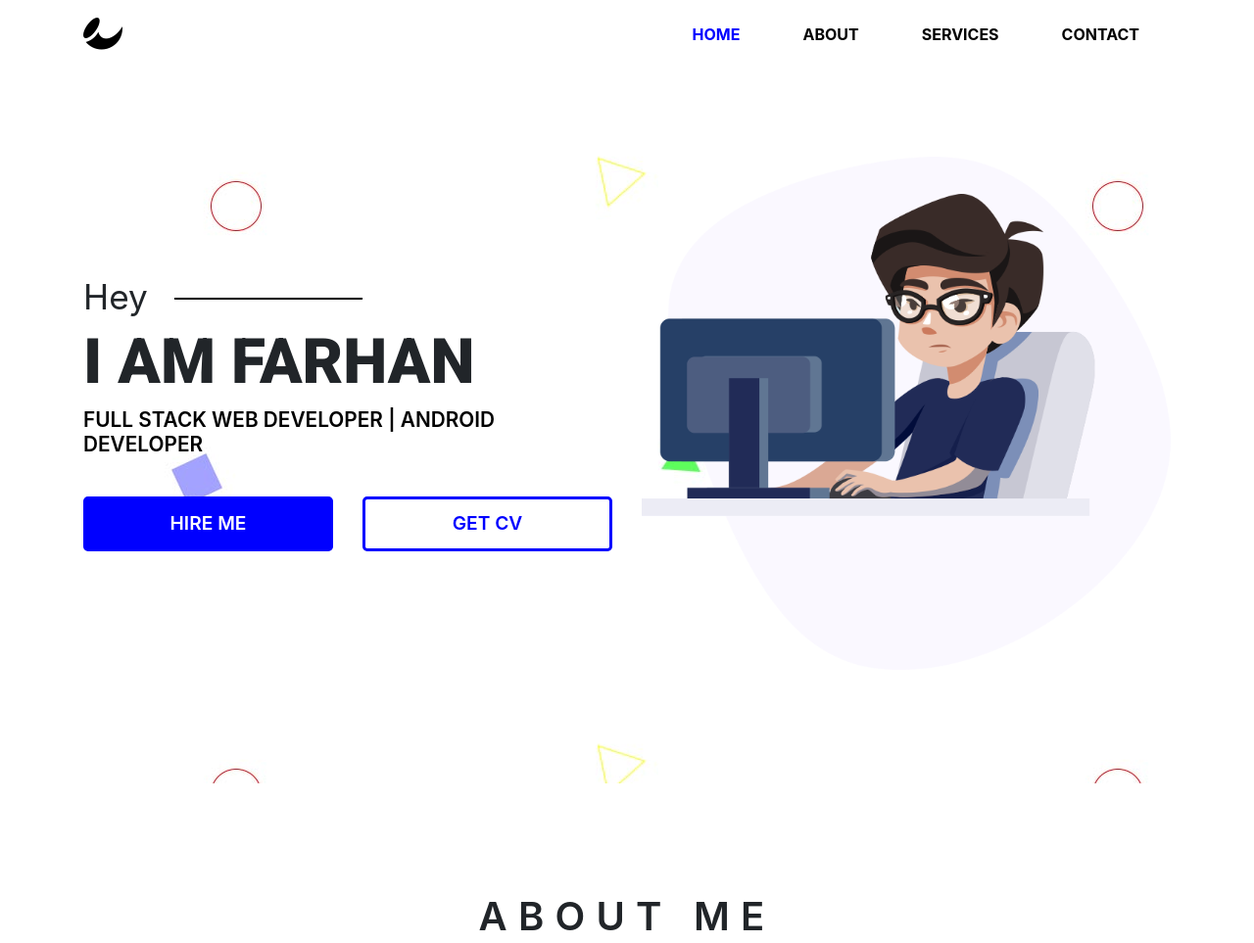
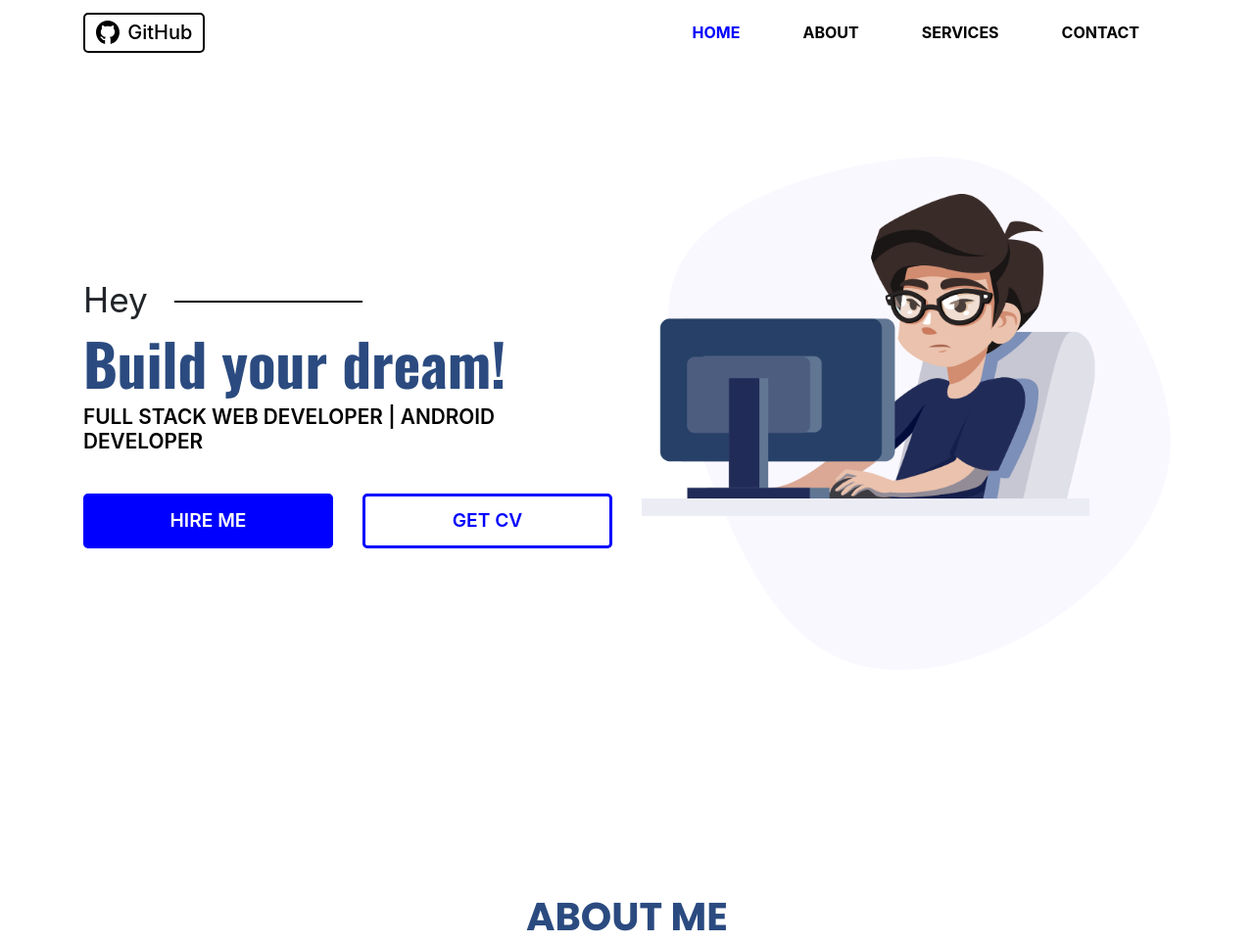
Before and after one commit to farhanxavio/Profile, a plain HTML site: page index.html in a window 1280 px wide. Shown: the top 963 px of the page at 98% size. Drawn offline with nearby package versions, Linux system fonts and the light colour scheme.

Commit message:
style and add github btn

```diff
--- a/css/style.css
+++ b/css/style.css
@@ -9,16 +9,22 @@ button:focus{
 .section-heading{
     text-align: center;
     text-transform: uppercase;
-    font-weight: 600;
-    letter-spacing: .7rem;
+    font-weight: 700;
+    font-family: 'Poppins', sans-serif;
+    color: #2b4b80;
 }
 
 /* ========== Header section starts ========== */
 /* Navbar starts */
-#header-section .navbar-brand{
-    font-weight: 700;
-    text-transform: uppercase;
+#header-section .git-btn{
+    border: 2px solid black;
+    padding: .4rem .7rem;
+    border-radius: 5px;
+    cursor: pointer;
     color: black;
+}
+#header-section .git-img{
+    width: 1.5rem;
 }
 #header-section .navbar .navbar-nav{
     margin-left: auto;
@@ -59,7 +65,6 @@ main #home-section{
     height: 100vh;
     padding: 0;
     margin: 0;
-    background: url(../assets/web.jpg);
     object-fit: cover;
     overflow: hidden;
 }
@@ -80,10 +85,10 @@ main #home-section .container .row .left-section h2::after{
     transform: translateY(-10px);
 }
 main #home-section .container .row .left-section h1{
-    text-transform: uppercase;
-    font-weight: 600;
-    font-size: 4rem;
-    font-family: 'Roboto', sans-serif;
+    font-weight: 700;
+    color: #2b4b80;
+    font-size: 3.7rem;
+    font-family: 'Oswald', sans-serif;
 }
 main #home-section .container .row .left-section h3{
     font-size: 1.3rem;
@@ -130,7 +135,6 @@ main #about-section{
 }
 main #about-section .container{
     background: url(../assets/subscribe-bg.png);
-    /* background: rgb(47, 44, 61); */
     overflow: hidden;
     padding-top: 2rem;
     box-shadow: 0 4px 8px 0 rgba(0, 0, 0, 0.2), 0 6px 20px 0 rgba(0, 0, 0, 0.19);
@@ -145,16 +149,13 @@ main #about-section .name{
     font-weight: 700;
     cursor: pointer;
     transition: all .2s;
-}
-main #about-section .name:hover{
-    text-shadow: 2px 2px 4px #000000;
+    font-family: 'Poppins', sans-serif;
 }
 main #about-section h3{
     font-weight: 500;
     transition: all .2s;
 }
 main #about-section .college:hover,main #about-section .email span:hover,main #about-section .mobile span:hover{
-    text-shadow: 2px 2px 4px #000000;
     cursor: pointer;
 }
 main #about-section h5{
@@ -247,6 +248,7 @@ main #services-section .row .card .card-title{
     font-family: 'Roboto', sans-serif;
     font-weight: 500;
     font-size: 1.2rem;
+    color: #2b4b80;
     text-align: center;
 }
 main #services-section .row .card .card-subtitle{
--- a/index.html
+++ b/index.html
@@ -13,6 +13,8 @@
 
     <!-- Google fonts -->
     <link href="https://fonts.googleapis.com/css2?family=Roboto:wght@400;500;900&display=swap" rel="stylesheet">
+    <link href="https://fonts.googleapis.com/css2?family=Poppins:wght@700&display=swap" rel="stylesheet">
+    <link href="https://fonts.googleapis.com/css2?family=Oswald:wght@700&display=swap" rel="stylesheet">
 
     <!-- Owl Carousel css -->
     <link rel="stylesheet" href="./css/owl.carousel.min.css">
@@ -33,7 +35,12 @@
         <!-- Navbar starts -->
         <nav id="main-navbar" class="navbar fixed-top navbar-expand-lg">
             <div class="container">
-                <a class="navbar-brand" href="#"><i class="fab fa-2x fa-affiliatetheme"></i></a>
+                <a class="navbar-brand" href="https://github.com/farhanxavio/Profile" target="_blank">
+                    <div class="git-btn d-flex align-items-center">
+                        <img src="./assets/icons/github.svg" alt="github" class="d-inline-block git-img">
+                        <h5 class="d-inline-block m-0 pl-2">GitHub</h5>
+                    </div>
+                </a>
                 <button class="navbar-toggler" type="button" data-toggle="collapse" data-target="#navbarNav" aria-controls="navbarNav" aria-expanded="false" aria-label="Toggle navigation">
                 <span class="navbar-toggler-icon d-flex align-items-center justify-content-center"><i class="fas fa-ellipsis-h"></i></span>
                 </button>
@@ -68,7 +75,7 @@
                     <div class="col-md-6 pt-5 pt-md-0 left-section d-flex align-items-center">
                         <div>
                             <h2>Hey</h2>
-                            <h1>I am Farhan</h1>
+                            <h1>Build your dream!</h1>
                             <h3>Full Stack Web Developer | Android Developer</h3>
                             <div class="row">
                                 <div class="col-6">
@@ -132,10 +139,6 @@
                       </tr>
                     </tbody>
                   </table>
-                <!-- Table ends -->
-                <!-- <div class="d-block d-flex mt-4 pb-2 justify-content-end about-view-more">
-                    <button onclick="viewMore()" class="btn text-light d-flex align-items-center">view more</button>
-                </div> -->
             </div>
         </section>
         <!-- About section ends -->
@@ -194,25 +197,6 @@
             </div>
         </section>
         <!-- Services section ends -->
-
-        <!-- Certificates section starts -->
-        <!-- <section id="certificates-section">
-            <div class="container">
-                <div class="owl-carousel">
-                    <div class="item">1</div>
-                    <div class="item">2</div>
-                    <div class="item">3</div>
-                    <div class="item">4</div>
-                    <div class="item">5</div>
-                    <div class="item">6</div>
-                    <div class="item">7</div>
-                    <div class="item">8</div>
-                    <div class="item">9</div>
-                    <div class="item">10</div>
-                </div>
-            </div>
-        </section> -->
-        <!-- Certificates section ends -->
 
         <!-- Contact section starts -->
         <section class="mx-2" id="contact-section">
```
Also changed, not shown: assets/icons/github.svg (added).
